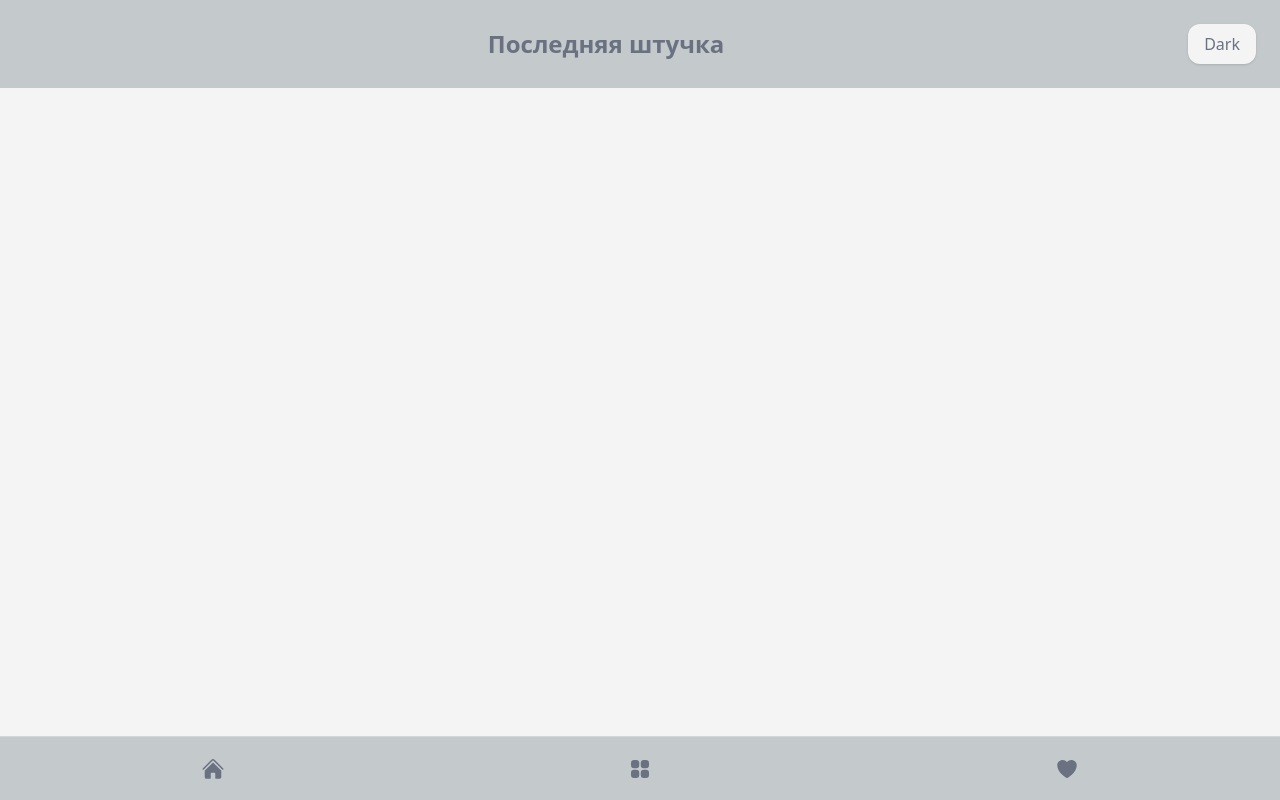
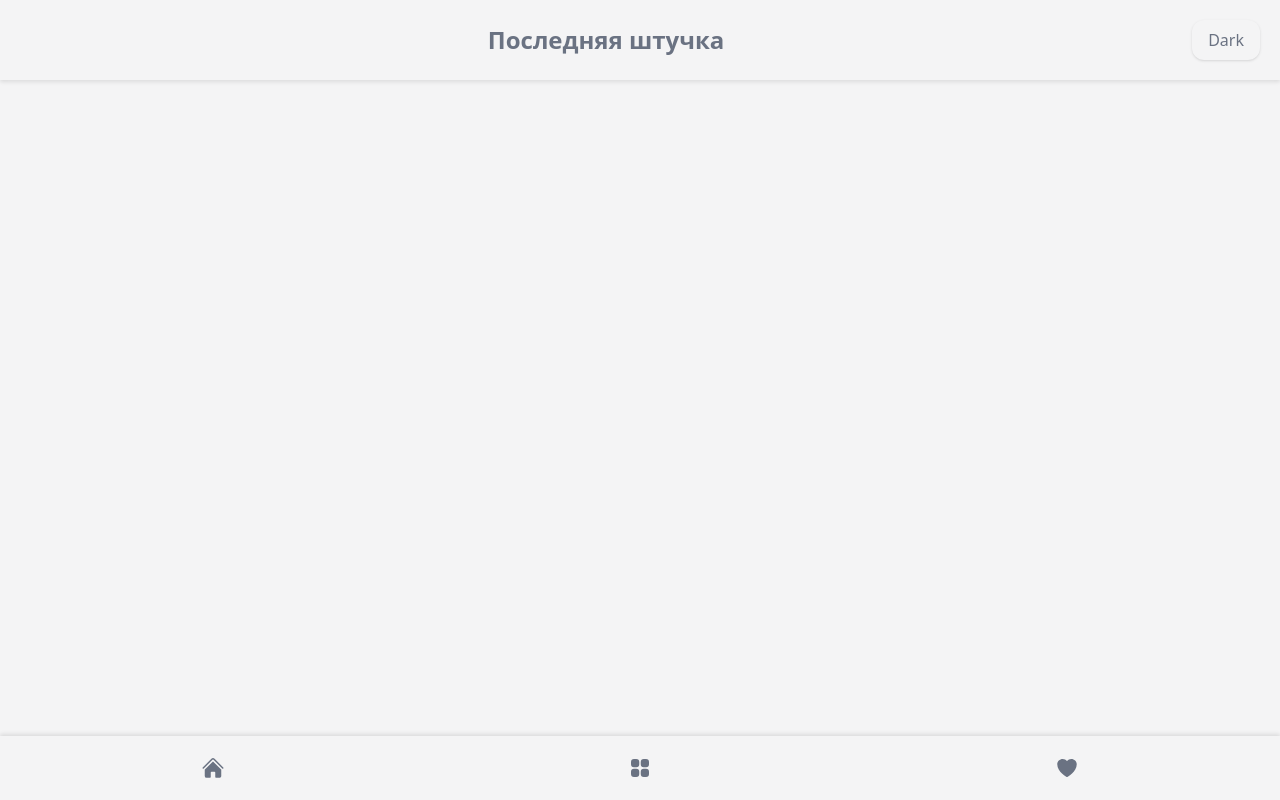
Before and after one commit to massomax/last-piece-tailwind, a React (Vite) app: page / in a window 1280 px wide. Built offline with nearby package versions, Linux system fonts and the light colour scheme.

Commit message:
Один тон для всего

```diff
--- a/src/components/NavMenu.jsx
+++ b/src/components/NavMenu.jsx
@@ -3,11 +3,12 @@ import { HomeIcon, Squares2X2Icon, HeartIcon } from "@heroicons/react/24/solid";
 export function NavMenu() {
   return (
     <nav
-      className="
-      fixed bottom-0 left-0 right-0 h-16
-     bg-primary
-      border-t border-gray-300 dark:border-gray-700
-      flex justify-around items-center z-10
+      className="fixed bottom-0 left-0 right-0 h-16
+    bg-background-secondary dark:bg-primary-dark
+    flex justify-around items-center
+    shadow-[0_-2px_4px_rgba(0,0,0,0.1)]
+    dark:shadow-[0_-2px_4px_rgba(0,0,0,0.5)]
+    z-10
     ">
       {/* Все товары */}
       <button className="flex flex-col items-center text-text">
--- a/src/components/pages/Header.jsx
+++ b/src/components/pages/Header.jsx
@@ -8,7 +8,12 @@ export const Header = () => {
   }, [dark]);
 
   return (
-    <header className="p-6 bg-primary text-white">
+    <header
+      className="p-5
+    bg-background-secondary dark:bg-background-secondary-dark
+    shadow-[0_2px_4px_rgba(0,0,0,0.1)]
+    dark:shadow-[0_2px_4px_rgba(0,0,0,0.5)]
+    z-10">
       <div className="flex text-text">
         <h1 className="text-2xl font-semibold flex-2/3 flex justify-center self-center">
           Последняя штучка
```
